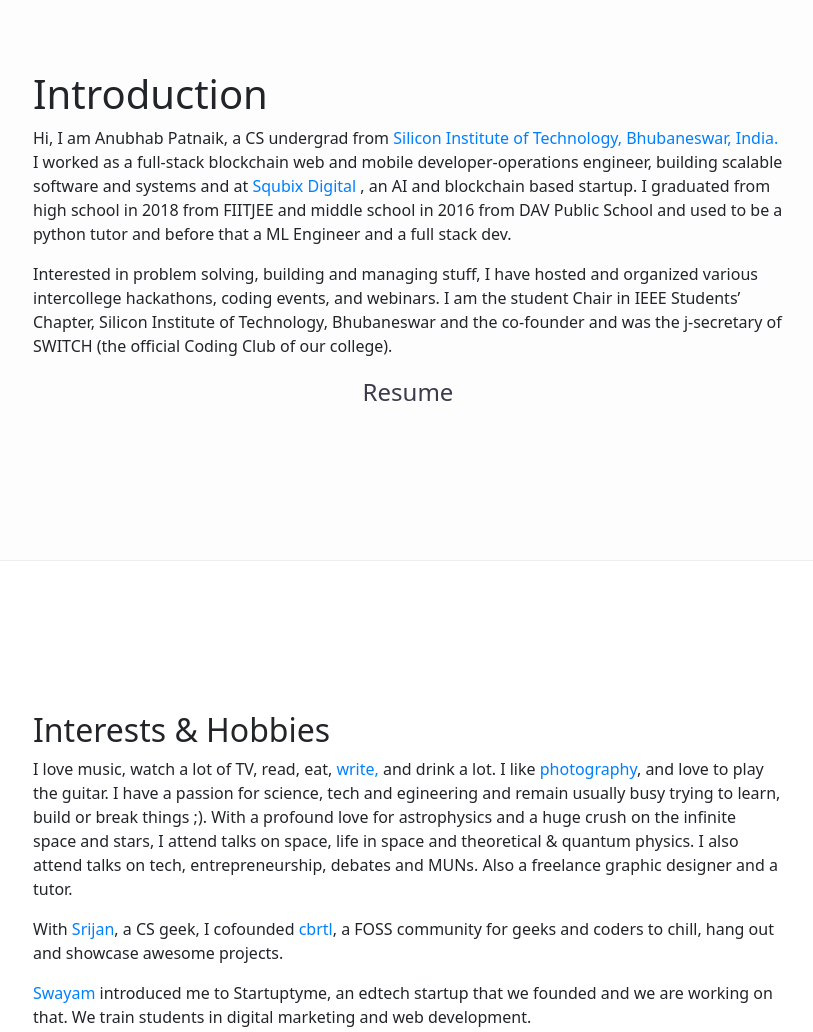
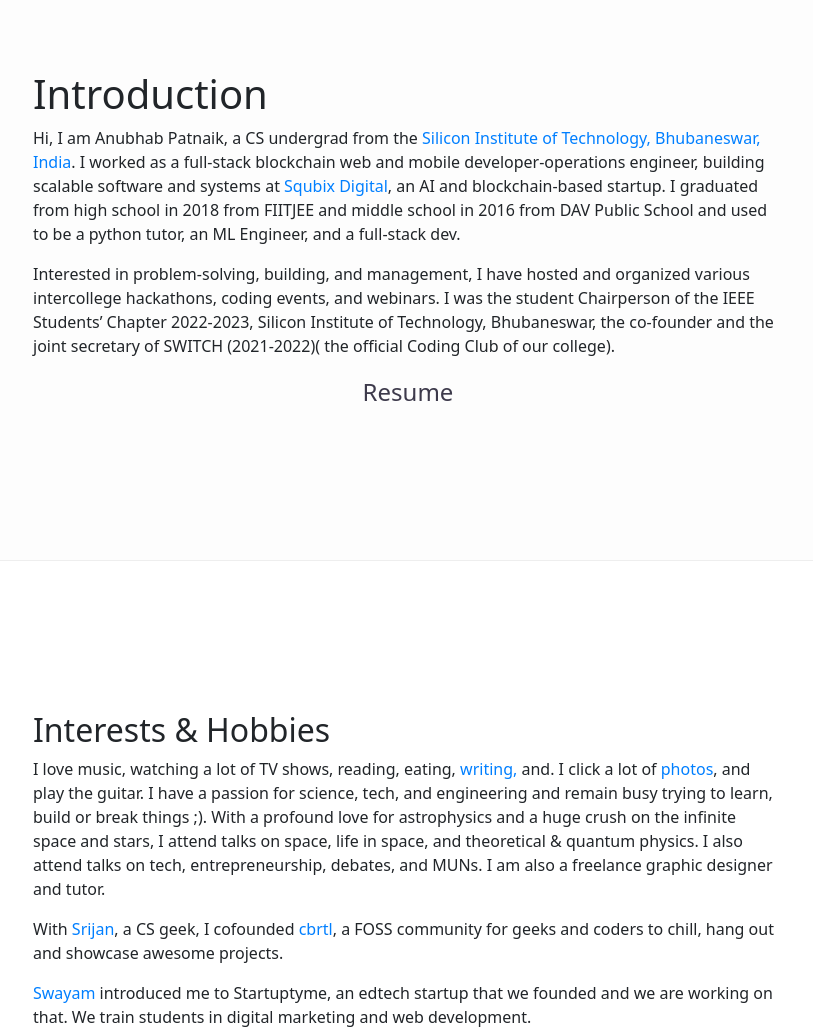
Before and after one commit to fuzzymfx/fuzzymfx.github.io, a plain HTML site: page index.html in a window 1280 px wide. Shown: the part 880-1912 px from the top of the page, without its empty margins (232-1045 px from the left). Drawn offline with nearby package versions, Linux system fonts and the light colour scheme.

Commit message:
homepage content update

```diff
--- a/index.html
+++ b/index.html
@@ -63,22 +63,19 @@
             <h1 id="introduction">Introduction</h1>
             <div>
                 <p class="about__description">
-                    Hi, I am Anubhab Patnaik, a CS undergrad from <a id="link" href="https://www.silicon.ac.in">Silicon
-                        Institute of Technology,
-                        Bhubaneswar, India.</a> I worked as a full-stack blockchain web and
-                    mobile
-                    developer-operations engineer, building scalable software and systems and
-                    at <a href="https://squbix.com">Squbix
-                        Digital </a>, an AI and blockchain based startup. I graduated from high school in 2018 from
-                    FIITJEE
-                    and middle school in 2016 from DAV Public School
-                    and used to be a python tutor and before that a ML Engineer and a full stack dev.
+
+                    Hi, I am Anubhab Patnaik, a CS undergrad from the <a id="link"
+                        href="https://www.silicon.ac.in">Silicon Institute of Technology, Bhubaneswar, India</a>. I
+                    worked as a full-stack blockchain web and mobile developer-operations engineer, building scalable
+                    software and systems at <a href="https://squbix.com">Squbix Digital</a>, an AI and blockchain-based
+                    startup. I graduated from high school in 2018 from FIITJEE and middle school in 2016 from DAV Public
+                    School and used to be a python tutor, an ML Engineer, and a full-stack dev.
                 </p>
                 <p class="about__description">
-                    Interested in problem solving, building and managing stuff, I have hosted and organized various
-                    intercollege hackathons, coding events, and webinars. I am the student Chair in IEEE Students’
-                    Chapter, Silicon Institute of Technology, Bhubaneswar and the
-                    co-founder and was the j-secretary of SWITCH (the official Coding Club of our college).
+                    Interested in problem-solving, building, and management, I have hosted and organized various
+                    intercollege hackathons, coding events, and webinars. I was the student Chairperson of the IEEE
+                    Students’ Chapter 2022-2023, Silicon Institute of Technology, Bhubaneswar, the co-founder and the
+                    joint secretary of SWITCH (2021-2022)( the official Coding Club of our college).
                 </p>
             </div>
         </div>
@@ -89,15 +86,13 @@
             <h2 id="introduction">Interests & Hobbies</h2>
             <div>
                 <p>
-                    I love music, watch a lot of TV, read, eat,<a href="https://anubhavp.dev/blog "> write,</a> and
-                    drink
-                    a lot. I like <a href="https://instagram.com/anubhavclicks"> photography</a>, and love to play the
-                    guitar. I have a passion for science,
-                    tech and egineering and remain usually busy trying to learn, build or break things ;). With a
-                    profound love for astrophysics and a huge crush on the infinite space and stars, I attend talks on
-                    space, life in space and theoretical &
-                    quantum physics. I also attend talks on tech, entrepreneurship, debates and MUNs. Also a freelance
-                    graphic designer and a tutor.
+                    I love music, watching a lot of TV shows, reading, eating,<a href="https://anubhavp.dev/blog ">
+                        writing,</a> and. I click a lot of <a href="https://instagram.com/anubhavclicks"> photos</a>,
+                    and play the guitar. I have a passion for science, tech, and engineering and remain busy trying to
+                    learn, build or break things ;). With a profound love for astrophysics and a huge crush on the
+                    infinite space and stars, I attend talks on space, life in space, and theoretical & quantum physics.
+                    I also attend talks on tech, entrepreneurship, debates, and MUNs. I am also a freelance graphic
+                    designer and tutor.
                 </p>
                 <p>
                     With <a href="https://injuly.in"> Srijan</a>, a CS geek, I cofounded <a
```
